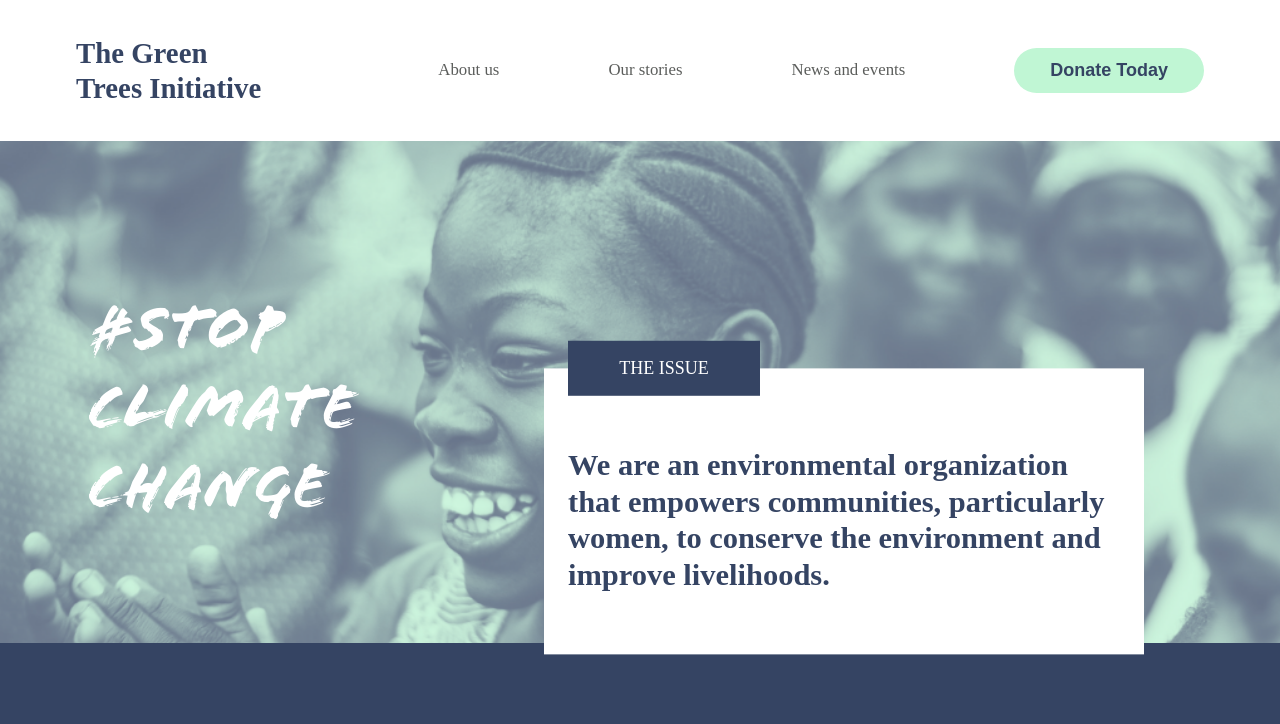
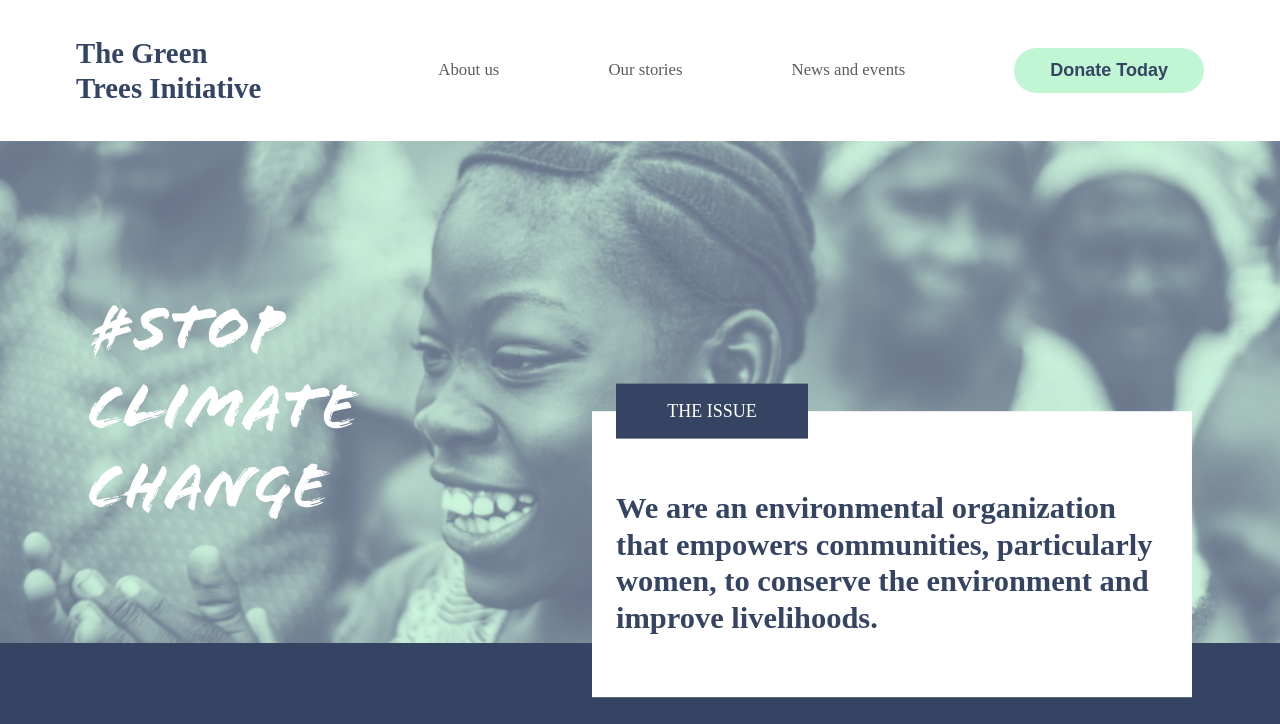
Before and after one commit to Purshottampatidar/non-profit-about-us-page, a plain HTML site: page index.html in a window 1280 px wide. Shown: the top 724 px of the page. Drawn offline with Linux system fonts and the light colour scheme.

Commit message:
final commit about page

```diff
--- a/about-us.css
+++ b/about-us.css
@@ -646,7 +646,7 @@
 
           .hero-card{
             max-width:50rem;
-            transform: translate(-8%,25%);
+            transform: translate(-0%,40%);
             margin-top:8rem;
           }
     }
```
